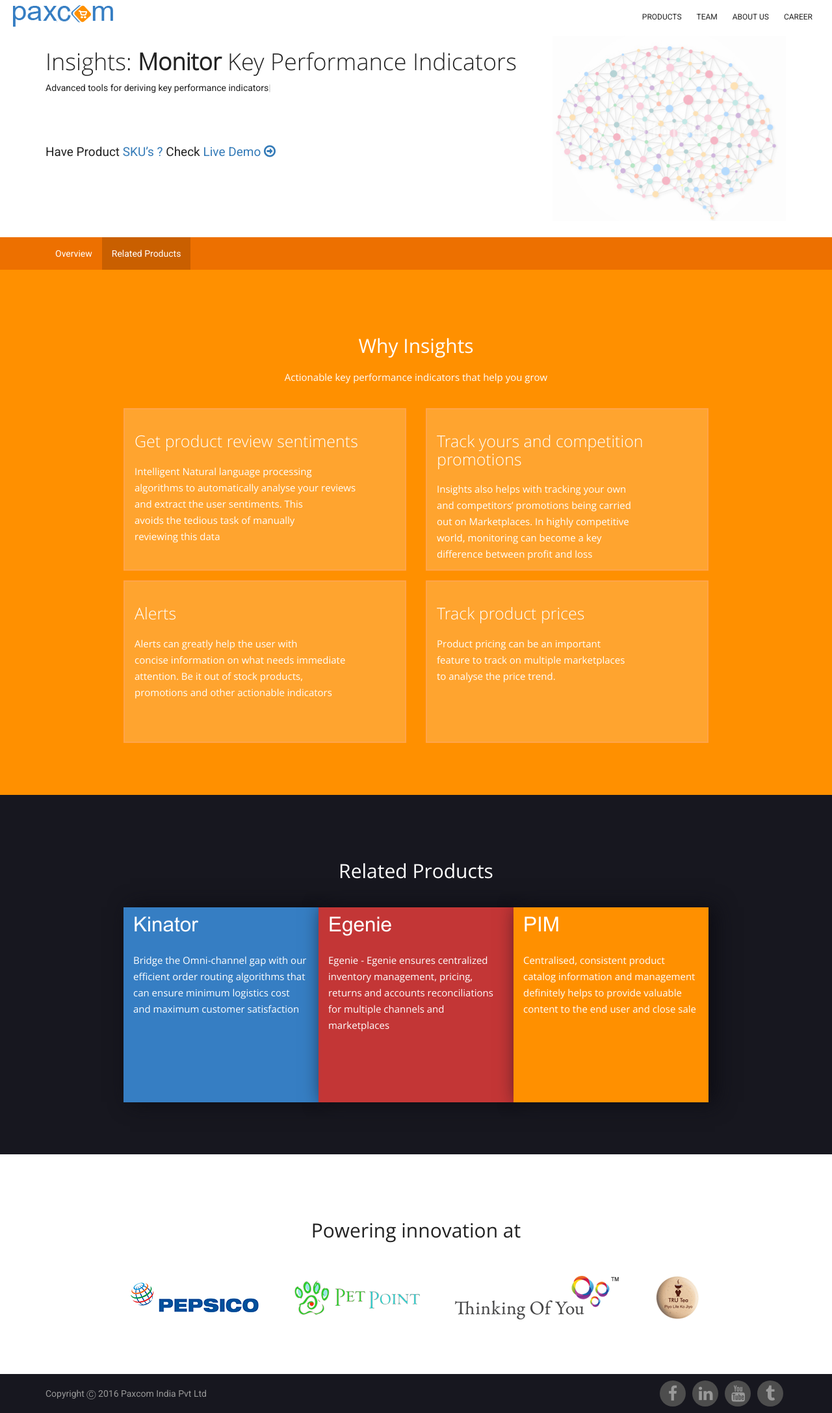
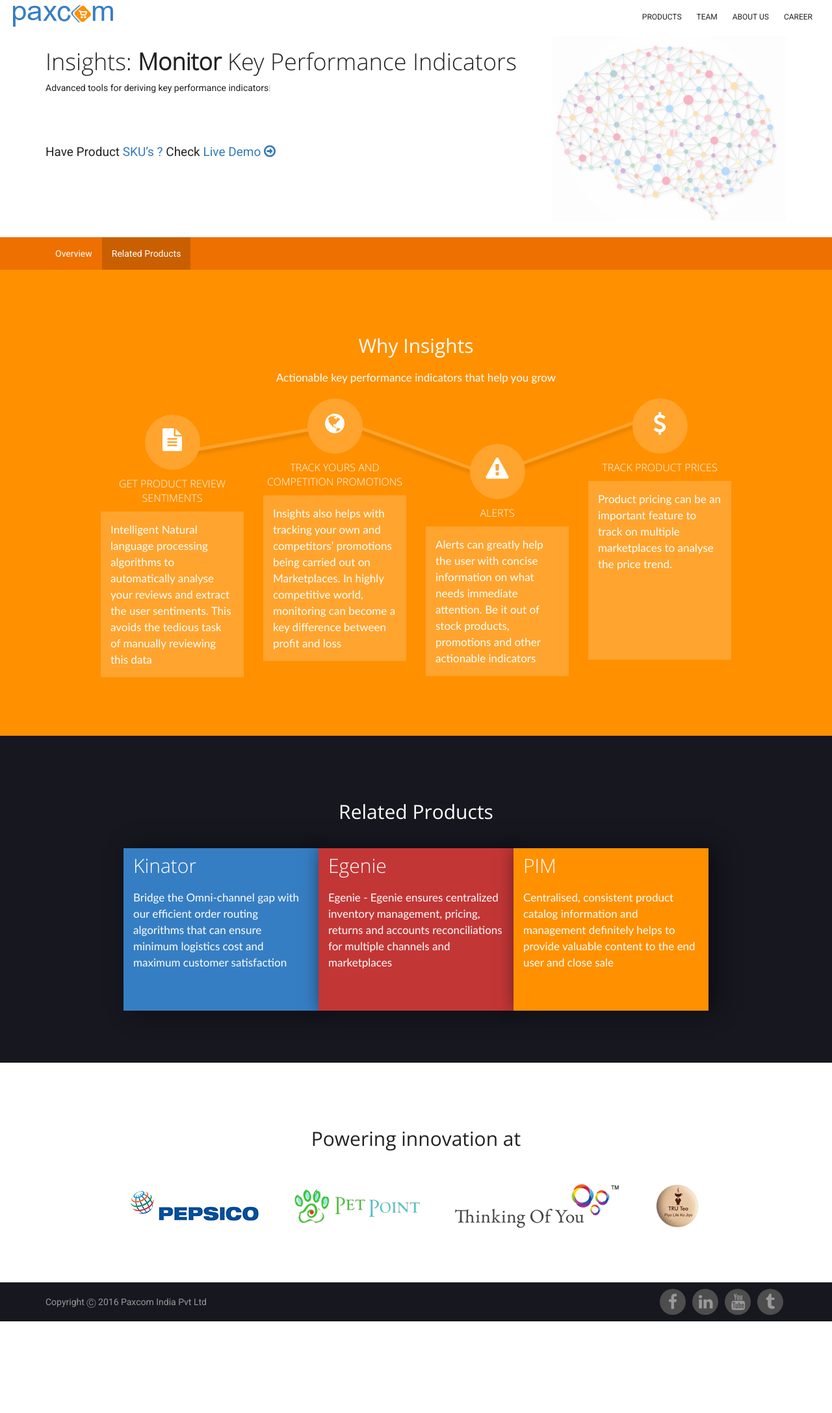
Before and after one commit to paxcom/paxcom.github.io, a Jekyll site: the page built from insights/index.html, in a window 1280 px wide. Shown: the whole page at 65% size. Built offline with Jekyll 4.4.1, drawn with Linux system fonts in a browser that asks for light colours; after the commit the page ends 2033 px from its top, so only the background shows below that.

Commit message:
updated page

```diff
--- a/_includes/why-insights.html
+++ b/_includes/why-insights.html
@@ -1,53 +1,64 @@
 <!-- Intro Section -->
 <section id="overview"  class="intro-section" style="float-left; height:auto;"  >
 
-<div class="container" style="max-width:930px;">
-    <div class="row">
-      <div class="col-lg-12 text-center ">
+<div class="container" style="max-width:1000px;">
+ <div class="col-lg-12 text-center ">
         <h2 >Why Insights</h2>
-        <p>Actionable key performance indicators that help you grow</p>
+        <p>Actionable key performance indicators that help you grow</p> </div>
 
-             <div class="row  ">
+        <div class="row">
+        <div class="col-md-3 ">
+        <div class="overview-list top-space">
+        <div class="line"></div>
+        <div class="icon"><i class="fa fa-file-text"></i></div>
+          <h5 class="text-center text-capital"> Get product review sentiments </h5>
+         <p>Intelligent Natural language processing
+algorithms to automatically analyse your reviews
+ and extract the user sentiments. This
+ avoids the tedious task of manually
+reviewing this data</p>  </div>
+        </div>
+        <div class="col-md-3">
 
-        <div class="col-sm-6 top-space  " >
-       <div class="content-box-style">  <h3> Get product review sentiments </h3>
-         <p>Intelligent Natural language processing <br>
-algorithms to automatically analyse your reviews<br>
- and extract the user sentiments. This<br>
- avoids the tedious task of manually <br>
-reviewing this data</p> </div>
-        </div>
-        <div class="col-sm-6 top-space" >
-          <div class="content-box-style">     <h3>Track yours and competition promotions</h3>
-         <p>Insights also helps with tracking your own<br>
- and competitors’ promotions being carried<br>
- out on Marketplaces. In highly competitive<br>
- world, monitoring can become a key<br>
- difference between profit and loss</p> </div>
+        <div class="overview-list">
+          <div class="line2"></div>
+          <div class="icon"><i class="fa fa-globe"></i>
+</div>
+         <h5 class="text-center text-capital">Track yours and competition promotions</h5>
+         <p>Insights also helps with tracking your own
+ and competitors’ promotions being carried
+ out on Marketplaces. In highly competitive
+ world, monitoring can become a key
+ difference between profit and loss</p> </div> </div>
+        <div class="col-md-3">
+        <div class="overview-list  top-space1">
+          <div class="line3"></div>
+          <div class="icon"> <i class="fa fa-exclamation-triangle"></i>
 
-        </div>
-            <div class="col-sm-6 top-space" >
-     <div class="content-box-style">     <h3>Alerts </h3>
-         <p>Alerts can greatly help the user with<br>
- concise information on what needs immediate <br>
-attention. Be it out of stock products,<br>
- promotions and other actionable indicators</p> </div>
-        </div>
-        <div class="col-sm-6 top-space" >
-        <div class="content-box-style">       <h3>Track product prices</h3>
-         <p>Product pricing can be an important<br>
- feature to track on multiple marketplaces <br>
-to analyse the price trend.</p> </div>
+</div>
+         <h5 class="text-center text-capital">Alerts </h5>
+         <p>Alerts can greatly help the user with
+ concise information on what needs immediate
+attention. Be it out of stock products,
+ promotions and other actionable indicators</p> </div> </div>
+        <div class="col-md-3">
+        <div class="overview-list ">
 
+         <div class="icon"><i class="fa fa-usd"></i></div>
+        <h5 class="text-center text-capital">Track product prices</h5>
+         <p class="box-height">Product pricing can be an important
+ feature to track on multiple marketplaces
+to analyse the price trend.</p></div> </div>
 
         </div>
 
 
 
 
+</div>
 
-      </div>
-    </div>
-  </div> </div>
+
+
+
 
 </section>
--- a/css/style.css
+++ b/css/style.css
@@ -60,12 +60,12 @@
 
 body{ margin:0px; padding:0px; color:#222222;  font-weight:100 ;  font-family: 'Roboto', sans-serif;}
 ul{ margin:0px; padding:0px;}
-p{ font-size:15px; padding:10px 0;  font-family: 'Open Sans', sans-serif;   font-weight:100; line-height:25px}
+p{ font-size:17px; padding:10px 0; font-family:calibri;  line-height:25px}
 h1{      font-family: 'open_sanslight' !important; font-size:30px;   font-weight:100 ;}
 h2{ font-family: 'Open Sans', sans-serif; font-size:30px ; font-weight:100;}
 h3{       font-family: 'open_sanslight'; font-size:25px; font-weight:100 ;}
 h4{   font-family: 'miriamregular';  font-size:30px; font-weight:100 ;}
-h5{   font-family: 'miriamregular';  font-size:35px; font-weight:100 ;}
+h5{     font-family: 'open_sanslight'; font-size:30px; font-weight:500 ;}
 header{ padding:0px 20px; width:100%; margin:5px 0; height:40px;}
 .logo{ float:left;}
 .top-nav-bar{ float:right; margin:10px 0;}
@@ -94,7 +94,36 @@
 .top-main-part{ clear:both; width:100%; min-height:300px; margin:10px 0;    }
 
 
-.content-box-style{ border: solid 2px #ffa44a; background-color:#ffa42f; padding:15px; text-align:left; height:250px;}
+.overview-list{  text-align:left; }
+.overview-list { font-size:20px;}
+.text-capital{ text-transform:uppercase; font-size:16px; font-weight:500; line-height:22px;}
+.overview-list .icon{ width:85px; position:relative; z-index:99; height:85px; font-size:35px; border-radius:85px; background-color:#ffa42e; text-align:center; padding:15px 0; margin:auto;}
+.overview-list p{  background-color:#ffa42f; padding:15px;}
+.overview-list .line{ background-color:#ffa42e; top:65px; left:100px;  width:250px;  height:5px;
+  -ms-transform: rotate(170deg); /* IE 9 */
+  -webkit-transform: rotate(170deg); /* Safari */
+   transform: rotate(170deg); /* Standard syntax */
+   box-shadow:5px -5px 5px #e38000; position:absolute; z-index:9;}
+
+
+   .overview-list .line2{ background-color:#ffa42e; top:65px; left:100px;  width:250px;  height:5px;
+  -ms-transform: rotate(-160deg); /* IE 9 */
+  -webkit-transform: rotate(-160deg); /* Safari */
+   transform: rotate(-160deg); /* Standard syntax */
+   box-shadow:5px -5px 5px #e38000; position:absolute; z-index:9;}
+
+
+   .overview-list .line3{ background-color:#ffa42e; top:75px; left:100px;  width:250px;  height:5px;
+  -ms-transform: rotate(160deg); /* IE 9 */
+  -webkit-transform: rotate(160deg); /* Safari */
+   transform: rotate(160deg); /* Standard syntax */
+   box-shadow:5px -5px 5px #e38000; position:absolute; z-index:9;}
+
+
+
+.overview-list.top-space{ margin-top:10px;}
+.overview-list.top-space1{ margin-top:70px;}
+.overview-list p.box-height{ height:275px; float:left;}
 
 .type-wrap p{    font-size:22px;}
         /* code for animated blinking cursor */
@@ -150,12 +179,12 @@
 .navbar-fixed-top body{ padding-top:50px;}
 
 .related-product .container{ max-width:900px; color:#FFFFFF;}
-.box-bg-blue, .box-bg-org, .box-bg-black, .box-bg-red { margin-top:30px; background-color:#367ec3; height:300px; color:#FFFFFF;     box-shadow: 10px 0px 30px #0c0c13;}
+.box-bg-blue, .box-bg-org, .box-bg-black, .box-bg-red { margin-top:30px; background-color:#367ec3; height:250px; color:#FFFFFF;     box-shadow: 10px 0px 30px #0c0c13;}
 .box-bg-org { background-color:#ff9000; }
 .box-bg-black { background-color:#000000;}
 .box-bg-red { background-color:#c33636;}
 
-.container-style{float-left; height:auto; max-width:900px;}
+.container-style{ height:auto; max-width:900px;}
 
 
 .overview-container{ position:relative; height:350px; margin: 60px auto 0 auto; float:none;  width:856px;  background:url(../images/border-img.png) no-repeat  center top;  }
@@ -384,7 +413,11 @@
 
 
 
-@media(min-width:320px) and (max-width:1000px) { .overview-container{ width:100%; background:none;} ul.client-logo li{ width:100%; float:left;  text-align:center;}
+@media(min-width:320px) and (max-width:1000px) { .overview-container{ width:100%; background:none;} ul.client-logo li{ width:100%; float:left;  text-align:center; }
+.overview-list .line, .overview-list .line2, .overview-list .line3{ display:none;}
+.overview-list{}
+.overview-list.top-space, .overview-list.top-space1 { margin:30px 0;}
+.overview-list p.box-height{ height:auto;}
 
 .overview-container .btn{ width:65px;  height:65px;  border-radius:65px; }
 
```
